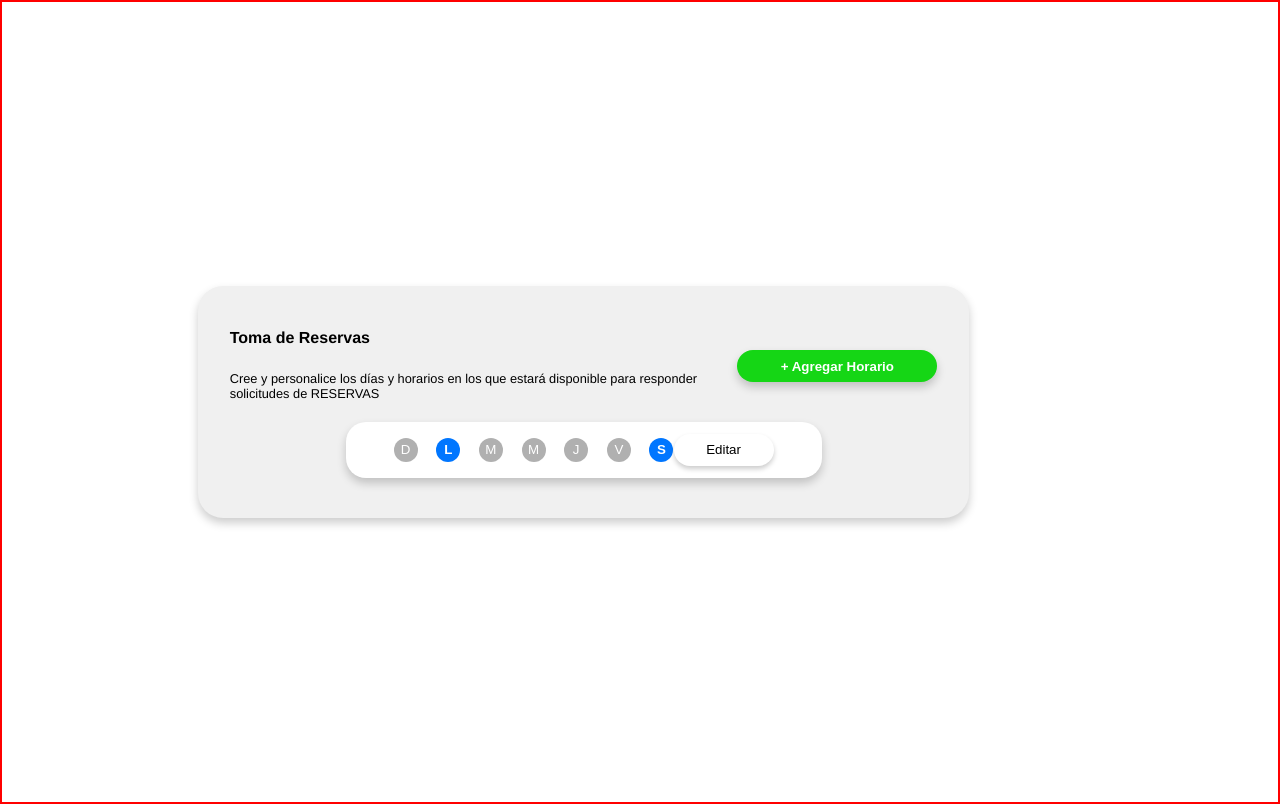
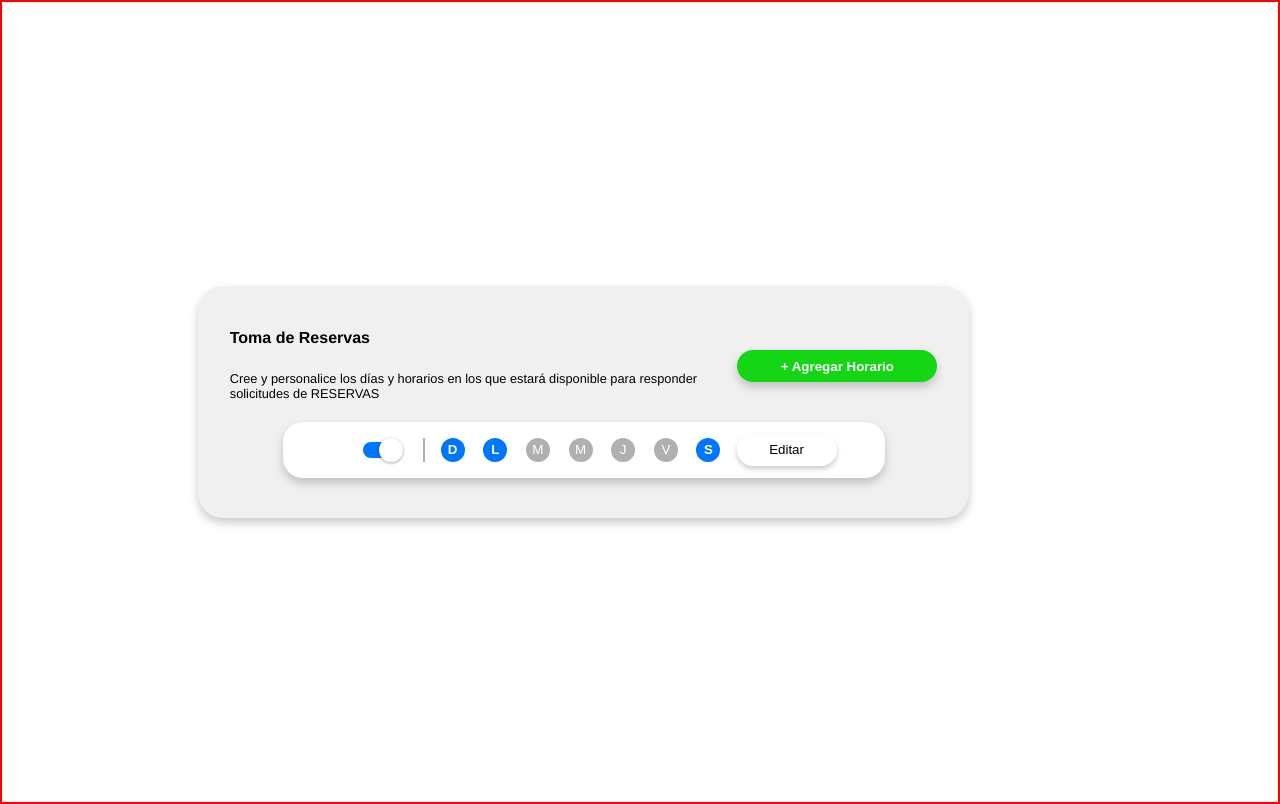
Before and after one commit to jglopezre/schedule-react-component, a React (Create React App) app: page / in a window 1280 px wide. Built offline with nearby package versions, Linux system fonts and the light colour scheme.

Commit message:
Activity bar states added, week bar improvements, enable/disable button added

```diff
--- a/src/components/ActivityBar/Component.js
+++ b/src/components/ActivityBar/Component.js
@@ -1,4 +1,5 @@
-import React from 'react'
+import React, { useState } from 'react'
+import SelectorKnob from '../SelectorKnob/Component';
 import WeekDays from '../WeekDays/Component';
 import styles from './style.module.scss';
 
@@ -7,9 +8,14 @@ const ActivityBar = ({ daysObj, children }) => {
   const { barWrapper, okButton } = styles;
   const buttonText = 'Editar';
 
+  const [ barState, setBarState ] = useState( true );
+
+  const [daysStates, setDaysStates] = useState( daysObj );
+
   return (
     <div className={ barWrapper }>
-        <WeekDays { ...daysObj } />
+        <SelectorKnob selectState={ setBarState } isEnabled={ true }/>
+        <WeekDays { ...daysStates } changeDaysFunction={ setDaysStates } isEnabled={ barState } />
         <button className={ okButton }><span>{ buttonText }</span></button>
     </div>
   )
--- a/src/components/ActivityCard/Component.js
+++ b/src/components/ActivityCard/Component.js
@@ -1,4 +1,4 @@
-import React, { useEffect } from 'react';
+import React, { useState } from 'react';
 import ActivityBar from '../ActivityBar/Component';
 import styles from './style.module.scss';
 
@@ -8,8 +8,17 @@ const ActivityCard = ( {children} ) => {
 
     const weekOne = {
         monday: true,
-        saturday: true
+        saturday: true,
+        sunday: true,
     }
+
+    const weekTwo = {
+        sunday: true,
+        tuesday: true,
+        friday: true,
+        saturday: true,
+    }
+
 
 
     return (
--- /dev/null
+++ b/src/components/SelectorKnob/Component.js
@@ -0,0 +1,52 @@
+import React, { useState } from 'react';
+import styles from './style.module.scss';
+
+const SelectorKnob = ({ selectState, isEnabled = true }) => {
+
+  const { selectorContainer, selectorKnobInactive, selectorKnobActive, selectorKnobToInactive, selectorKnobToActive } = styles;
+
+  const [selectorState, setSelectorState] = useState(() => {
+    let style = {};
+    if( isEnabled ) {
+      style = {
+        slotStyle: selectorKnobActive,
+        slotActive: true
+      }
+    } else {
+      style = {
+        slotStyle: selectorKnobInactive,
+        slotActive: false
+      }
+    }
+    return style;
+  });
+
+  const { slotStyle, slotActive } = selectorState;
+
+  const changingSelector = ( state ) => {
+    if ( !state ) {
+      setSelectorState({
+        slotStyle: selectorKnobToActive,
+        slotActive: true
+      });
+      selectState( true );
+    } else {
+      setSelectorState({
+        slotStyle: selectorKnobToInactive,
+        slotActive: false
+      });
+      selectState( false );
+    }
+
+  }
+
+  return (
+    <div className={selectorContainer}>
+      <div className={ slotStyle }>
+        <div onClick={ () => { changingSelector(slotActive) }}>{/*KNOB*/}</div>
+      </div>
+    </div>
+  )
+}
+
+export default SelectorKnob;
--- /dev/null
+++ b/src/components/SelectorKnob/style.module.scss
@@ -0,0 +1,69 @@
+@use '../../styles/colors.scss';
+@use 'sass:math';
+
+
+$slotWidth: 28px;
+$slotHeight: 16px;
+$knobDiameter: 24px;
+
+.selectorContainer {
+    height: 2rem;
+    display: flex;
+    align-items: center;
+    justify-content: center;
+    padding: {
+        left: 2rem;
+        right: 2rem;
+    };
+    >div {
+        width: $slotWidth;
+        height: $slotHeight;
+        border-radius: 10px;
+        position: relative;
+        >div {
+            width: $knobDiameter;
+            height: $knobDiameter;
+            border-radius: 50%;
+            border: none;
+            background-color: colors.$neutral-01;
+            box-shadow: 0 1px 2px 1px colors.$shadow-01;
+            cursor: pointer;
+            transition: 0.2s;
+            position: absolute;
+            top: math.div($slotHeight, 2) - math.div($knobDiameter, 2);
+
+        }
+    }
+}
+
+.selectorKnobInactive {
+    background-color: colors.$inactive-02;
+    > div {
+        left: - math.div($knobDiameter, 2);
+    }
+
+}
+
+.selectorKnobActive {
+    background-color: colors.$primary-01;
+    > div {
+        left: $slotWidth - math.div($knobDiameter, 2);
+    }
+}
+
+.selectorKnobToInactive{
+    background-color: colors.$inactive-02;
+    > div {
+        transform: translateX( - math.div($knobDiameter, 2));
+        transition: 0.2s;
+    }
+
+}
+
+.selectorKnobToActive{
+    background-color: colors.$primary-01;
+    > div {
+        transform: translateX($slotWidth - math.div($knobDiameter, 2));
+        transition: 0.2s;
+    }
+}
--- a/src/components/WeekDays/Component.js
+++ b/src/components/WeekDays/Component.js
@@ -1,4 +1,4 @@
-import React, { useState } from 'react';
+import React, { useEffect, useState } from 'react';
 import clsName from 'classnames';
 import styles from './style.module.scss';
 
@@ -10,67 +10,90 @@ const WeekDays = ( {
     thursday = false,
     friday = false,
     saturday = false,
-    isEnable = true } ) => {
+    isEnabled = false,
+    changeDaysFunction } ) => {
 
-    const { circle, active, selected, inactive } = styles;
+    const { circle, active, selected, inactive, disabled } = styles;
 
-    const daysArr = [sunday, monday, tuesday, wednesday, thursday, friday, saturday];
+    let daysArr = [sunday, monday, tuesday, wednesday, thursday, friday, saturday];
 
-    const [styleState, setStyleState] = useState(() => {
+    const settingInitialStyle = ( weekArray, enabled ) => {
+
         let styleArr = [];
 
-        const setInitialState = ( index ) => {
-            if ( index ){
-                if( isEnable) {
+        const setInitialState = ( isActive ) => {
+            if ( isActive ){
+                if( enabled ) {
                     return clsName(circle, active);
                 } else {
-                    return clsName(circle, selected);
+                    return clsName(circle, selected, disabled);
                 }
             } else {
-                return clsName(circle, inactive);
+                if ( enabled ){
+                    return clsName(circle, inactive);
+                } else {
+                    return clsName(circle, inactive, disabled)
+                }
             }
         }
 
         for(let i = 0; i < 7 ; i++) {
-            styleArr.push( [ setInitialState( daysArr[i] ), daysArr[i] ] );
+            styleArr.push( [ setInitialState( weekArray[i] ), weekArray[i] ] );
         }
 
-        console.log(styleArr);
         return styleArr;
+    }
 
+    const [styleState, setStyleState] = useState( () => {
+        return settingInitialStyle( daysArr, isEnabled )
     });
 
 
-    const changingDay = ( day ) => {
-        if ( isEnable ) {
+    useEffect( () => {
+        setStyleState( () => {
+            return [...settingInitialStyle( daysArr, isEnabled )];
+        })
+    }, [isEnabled])
+
+    const changingDay = ( day, dayElements ) => {
+        if ( isEnabled ) {
             if( !styleState[ day ][1] ) {
                 setStyleState( ( data ) => {
                     data[ day ][0] = clsName( circle, active );
                     data[ day ][1] = true;
                     return [...data];
                 });
+                dayElements[ day ] = true;
             } else {
                 setStyleState( ( data ) => {
                     data[ day ][0] = clsName( circle, inactive );
                     data[ day ][1] = false;
                     return [...data];
                 });
+                dayElements[ day ] = false;
             }
-            console.log( styleState[ day ][0] );
-            console.log( styleState[ day ][1] );
+            changeDaysFunction({
+                sunday: dayElements[0],
+                monday: dayElements[1],
+                tuesday: dayElements[2],
+                wednesday: dayElements[3],
+                thursday: dayElements[4],
+                friday: dayElements[5],
+                saturday: dayElements[6]
+            })
         }
     }
 
+
     return (
         <div className={ styles.daysWrapper }>
-            {console.log('aqui')}
-            <button className={ styleState[0][0]} onClick={ () => { changingDay(0) } } >D</button>
-            <button className={ styleState[1][0]} onClick={ () => { changingDay(1) } } >L</button>
-            <button className={ styleState[2][0]} onClick={ () => { changingDay(2) } } >M</button>
-            <button className={ styleState[3][0]} onClick={ () => { changingDay(3) } } >M</button>
-            <button className={ styleState[4][0]} onClick={ () => { changingDay(4) } } >J</button>
-            <button className={ styleState[5][0]} onClick={ () => { changingDay(5) } } >V</button>
-            <button className={ styleState[6][0]} onClick={ () => { changingDay(6) } } >S</button>
+            <button className={ styleState[0][0]} onClick={ () => { changingDay(0, daysArr) } } >D</button>
+            <button className={ styleState[1][0]} onClick={ () => { changingDay(1, daysArr) } } >L</button>
+            <button className={ styleState[2][0]} onClick={ () => { changingDay(2, daysArr) } } >M</button>
+            <button className={ styleState[3][0]} onClick={ () => { changingDay(3, daysArr) } } >M</button>
+            <button className={ styleState[4][0]} onClick={ () => { changingDay(4, daysArr) } } >J</button>
+            <button className={ styleState[5][0]} onClick={ () => { changingDay(5, daysArr) } } >V</button>
+            <button className={ styleState[6][0]} onClick={ () => { changingDay(6, daysArr) } } >S</button>
         </div>
     )
 }
--- a/src/components/WeekDays/style.module.scss
+++ b/src/components/WeekDays/style.module.scss
@@ -10,6 +10,11 @@
     @include center-flex( $halign: space-between );
     flex-direction: row;
     width: 280px;
+    border-left: solid 2px colors.$inactive-02;
+    padding: {
+        left: 1rem;
+        right: 1rem;
+    }
     .circle {
         width: 24px;
         height: 24px;
@@ -31,10 +36,17 @@
     .selected {
         background-color: colors.$inactive-01;
         font-weight: normal;
+
     }
 
     .active {
         background-color: colors.$primary-01;
         font-weight: bold;
     }
+
+    .disabled:hover {
+        transform: none;
+        box-shadow: none;
+        cursor: auto;
+    }
 }
```
